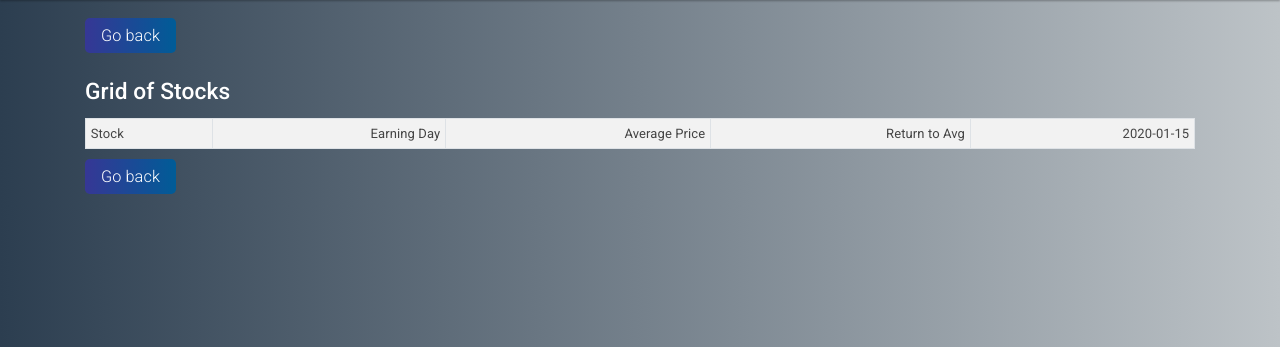
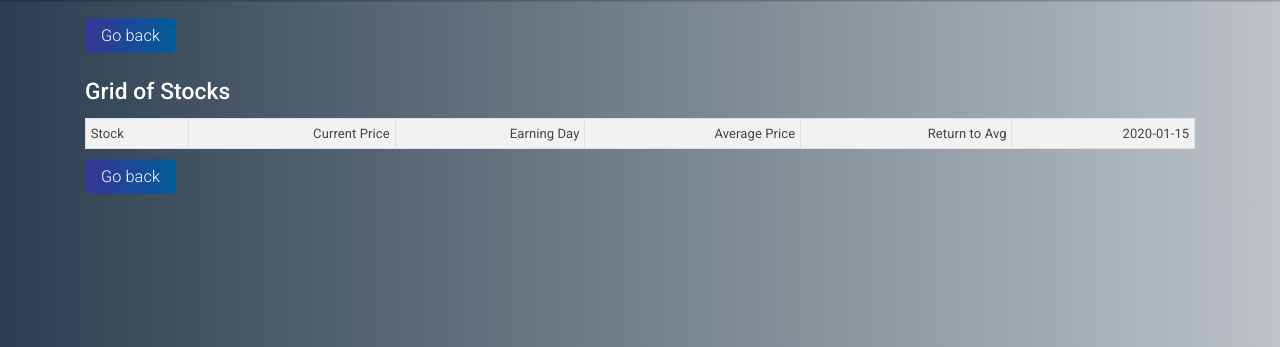
Before and after one commit to SREYES001/ShowTickerPricesHistory, a Flask app: template templates/create_stocks.html in a window 1280 px wide. Shown: the part 83-430 px from the top of the page. Run offline with Flask 2, Linux system fonts and the light colour scheme; the template is opened without the code that fills it: most values are stand-ins (such as "Sample title", 1, 10 or a date in 2020); some libraries are stand-ins or nearby versions.

Commit message:
first commit

```diff
--- a/templates/create_stocks.html
+++ b/templates/create_stocks.html
@@ -74,6 +74,7 @@
         <tbody>
             <tr>
                 <td>Stock</td>
+                <td style="text-align:right">Current Price</td>
                 <td style="text-align:right">Earning Day</td>
                 <td style="text-align:right">Average Price</td>
                 <td style="text-align:right">Return to Avg</td>
@@ -85,6 +86,7 @@
             <tr>
                 {% if pTreeStocks[stock][stock+'0'] == 'DATA_FOUND' %}
                 <td>{{ stock }}</td>
+                <td style="text-align:right">{{ pTreeStocks[stock][stock+'4']}}</td>
                 <td style="text-align:right">{{ pTreeStocks[stock][stock+'3'][0]}}</td>
                 <td style="text-align:right">{{ pTreeStocks[stock][stock+'5'][0]}}</td>
                 <td style="text-align:right">{{ pTreeStocks[stock][stock+'5'][2]}}</td>
```
